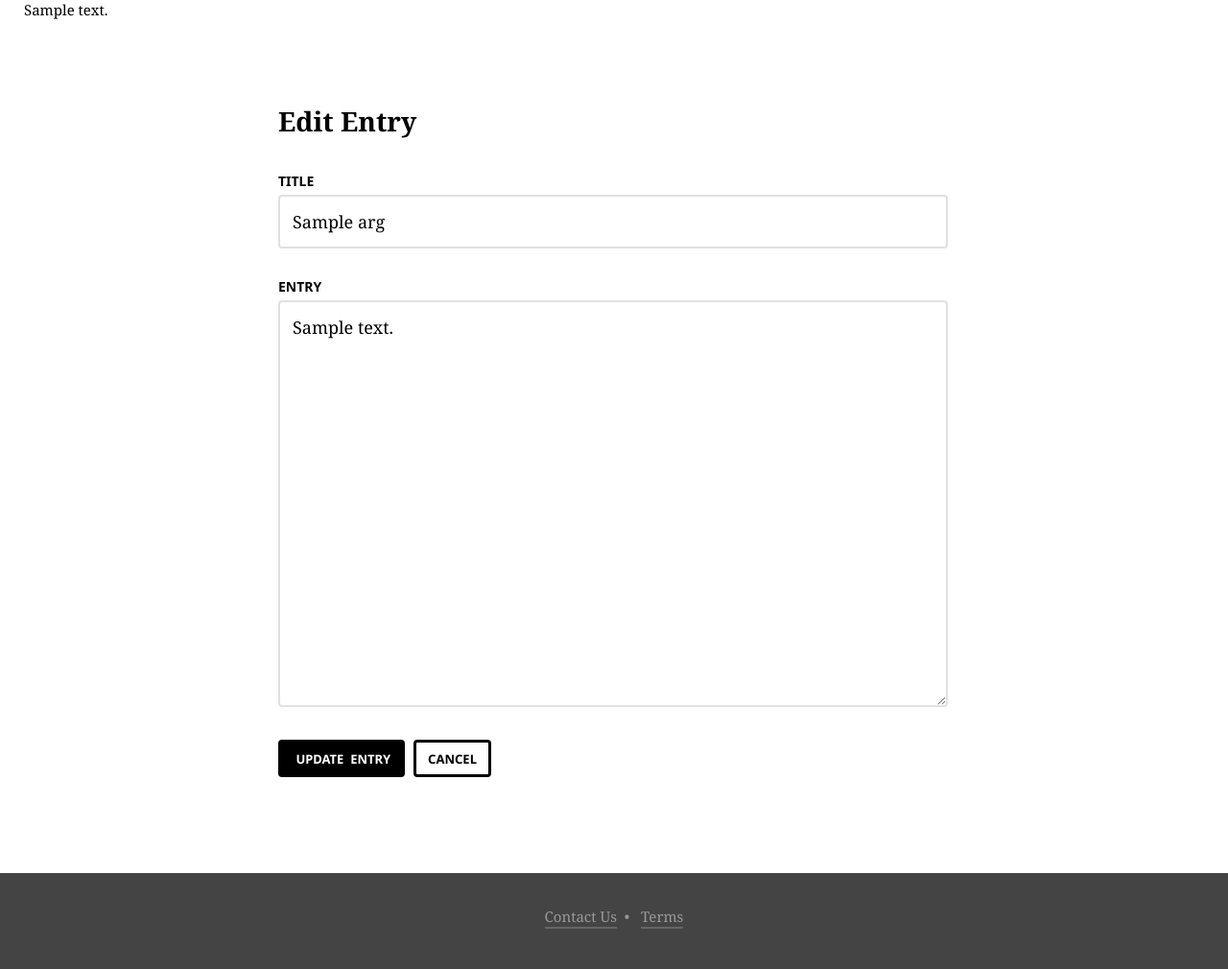
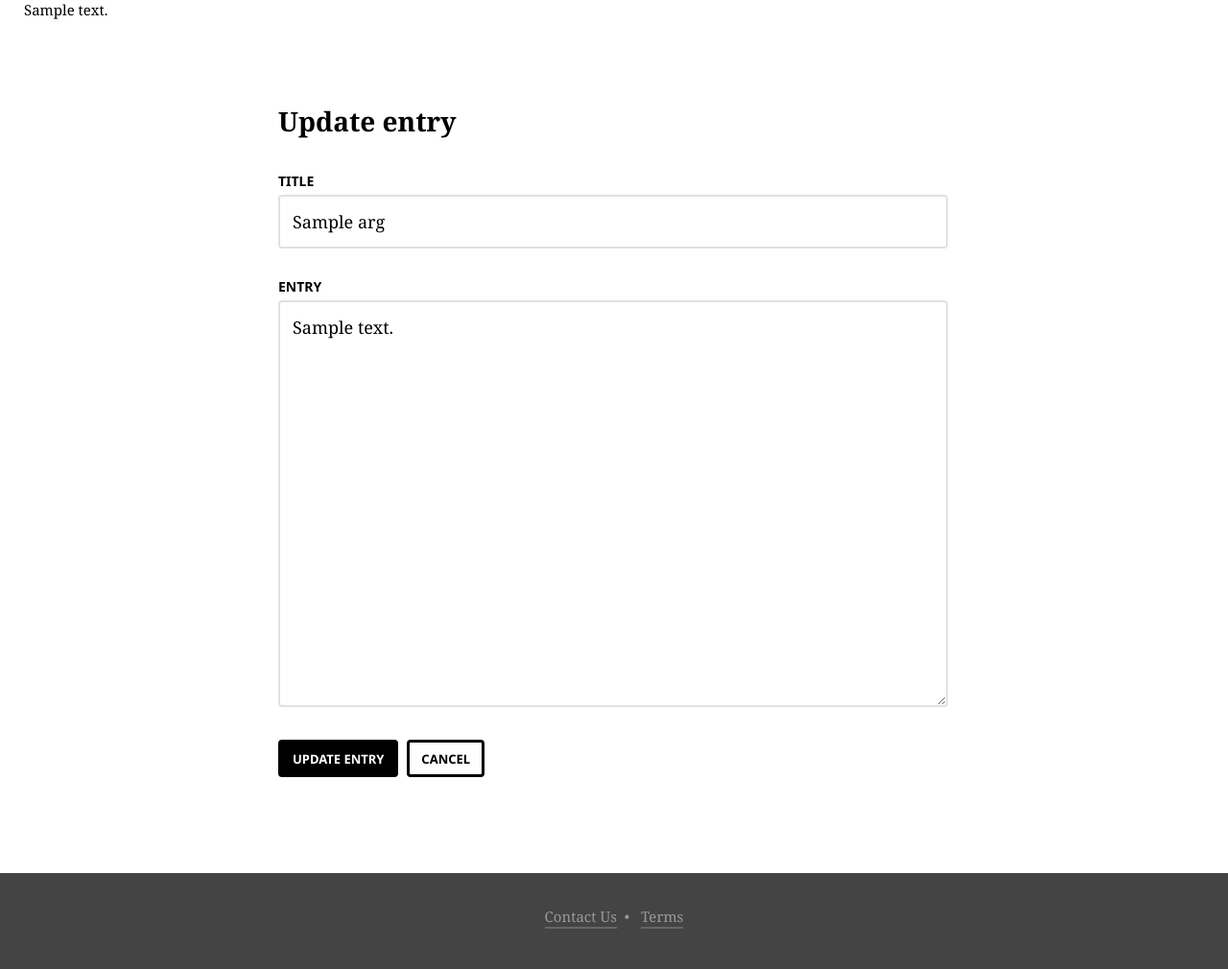
Before and after one commit to FrederikHulleman/project5-slim-blog, a PHP site: template templates/post_form.twig in a window 1280 px wide. Shown: the part 96-1106 px from the top of the page at 96% size. Run offline with PHP 8.4, Linux system fonts and the light colour scheme; the template is opened without the code that fills it: most values are stand-ins (such as "Sample title", 1, 10 or a date in 2020); some libraries are stand-ins or nearby versions.

Commit message:
Optimized post_form.twig template

```diff
--- a/templates/detail.twig
+++ b/templates/detail.twig
@@ -18,7 +18,7 @@
 
                    <form method="post" action="{{ path_for('delete') }}" onsubmit="return confirm('Are you sure you want to delete this post?');">
                    <input type="hidden" value="{{ post.id }}" name="delete">
-                   <a class="button" href="{{ path_for('edit', { 'id': post.id }) }}">Edit Entry</a> |
+                   <a class="button button-secondary" href="{{ path_for('edit', { 'id': post.id }) }}">Edit Entry</a> |
                    <input type="submit" class="button" value="Delete">
                    {% for key, value in csrf_delete %}
                        <input type="hidden" name="{{ key }}" value="{{ value }}">
--- a/templates/post_form.twig
+++ b/templates/post_form.twig
@@ -1,7 +1,15 @@
 {% extends "base.twig" %}
 
+{%if args.id is not empty %}
+  {% set label = 'Update entry' %}
+  {% set path = path_for('post-detail', { 'id': args.id }) %}
+{% else %}
+  {% set label = 'Publish new entry' %}
+  {% set path = path_for('posts-list') %}
+{% endif %}
+
 {% block title %}
-{%if args.id is not empty %} Edit {% else %} New {% endif %} post
+{{ label }}
 {% endblock %}
 
 {% block content %}
@@ -11,14 +19,17 @@
           <div id="message" class="{{ args.msg_type }}">{{ args.msg_content }}</div>
         {% endif %}
           <div class="new-entry">
-            <h2>{%if args.id is not empty %} Edit {% else %} Publish New {% endif %} Entry</h2>
+              <h2>{{ label }}</h2>
               <form method="post">
                   <label for="title"> Title</label>
                   <input type="text" name="title" value="{{ args.title }}"><br>
                   <label for="entry">Entry</label>
                   <textarea rows="5" name="body">{{ args.body }}</textarea>
-                <input type="submit" value="{%if args.id is not empty %} Update {% else %} Publish {% endif %} Entry" class="button">
-                <a href="{{ path_for('posts-list') }}" class="button button-secondary">Cancel</a>
+                  <input type="submit" value="{{ label }}" class="button">
+
+
+                  <a href="{{ path }}" class="button button-secondary">Cancel</a>
+
 
                   {% for key, value in csrf %}
                       <input type="hidden" name="{{ key }}" value="{{ value }}">
```
Also changed, not shown: src/blog.db, 1 other file. Lines whose indentation alone changed are shown as unchanged.
